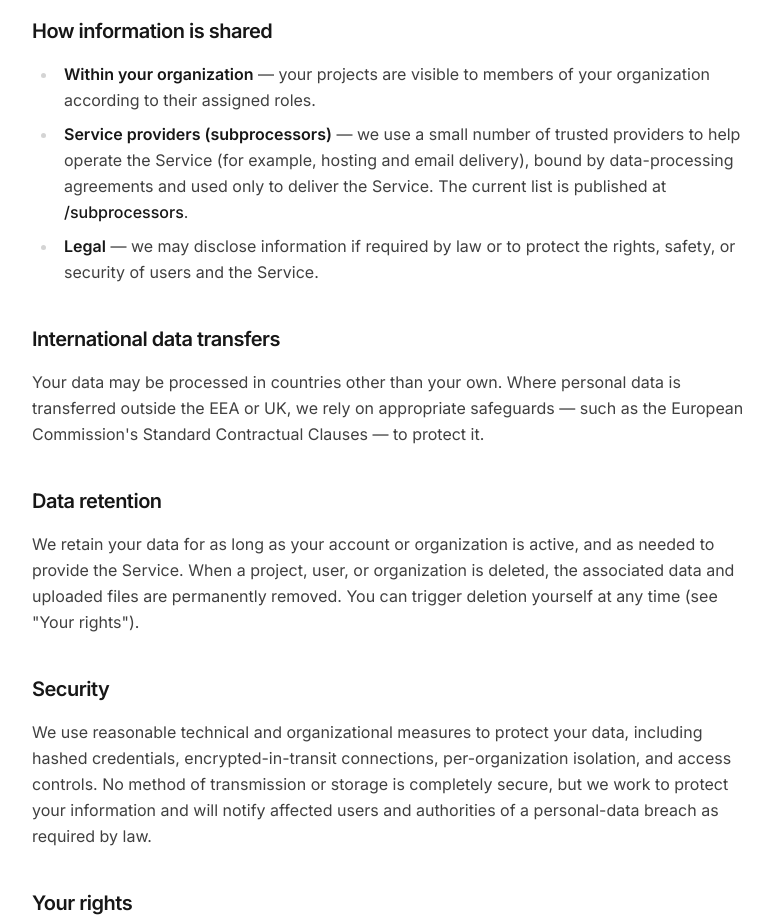
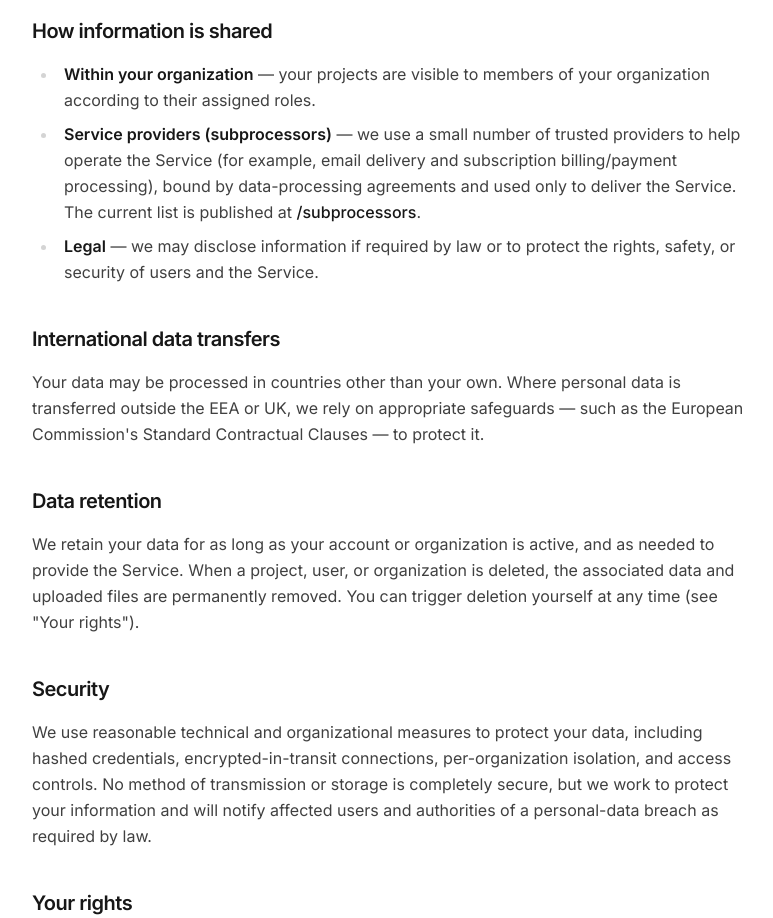
Before and after one commit to msalia/sitelens, a Next.js app in the folder web/: page /privacy in a window 1280 px wide. Shown: the part 1620-2538 px from the top of the page, without its empty margins (248-1021 px from the left). Built offline with nearby package versions, Linux system fonts and the light colour scheme; no server answers.

Commit message:
legal: add Stripe as a billing/payment sub-processor
List Stripe (subscription billing + payment processing) on /subprocessors, the
SUBPROCESSORS.md source, and reference billing/payment processing in the privacy
policy's service-providers section.

```diff
--- a/web/src/app/privacy/page.tsx
+++ b/web/src/app/privacy/page.tsx
@@ -65,9 +65,10 @@ We do **not** sell your information or use your project data for advertising.
 - **Within your organization** — your projects are visible to members of your
   organization according to their assigned roles.
 - **Service providers (subprocessors)** — we use a small number of trusted
-  providers to help operate the Service (for example, hosting and email delivery),
-  bound by data-processing agreements and used only to deliver the Service. The
-  current list is published at [/subprocessors](/subprocessors).
+  providers to help operate the Service (for example, email delivery and
+  subscription billing/payment processing), bound by data-processing agreements
+  and used only to deliver the Service. The current list is published at
+  [/subprocessors](/subprocessors).
 - **Legal** — we may disclose information if required by law or to protect the
   rights, safety, or security of users and the Service.
 
--- a/web/src/app/subprocessors/page.tsx
+++ b/web/src/app/subprocessors/page.tsx
@@ -17,6 +17,7 @@ data-protection grounds.
 | Sub-processor | Purpose | Location | Transfer safeguard |
 | --- | --- | --- | --- |
 | Resend | Transactional email (verification, password reset, invitations) | United States | DPA + EU Standard Contractual Clauses |
+| Stripe | Subscription billing and payment processing | United States | DPA + EU Standard Contractual Clauses |
 
 ## Hosting
 
```
Also changed, not shown: 1 other file (tests, documents, lock files or other folders).
